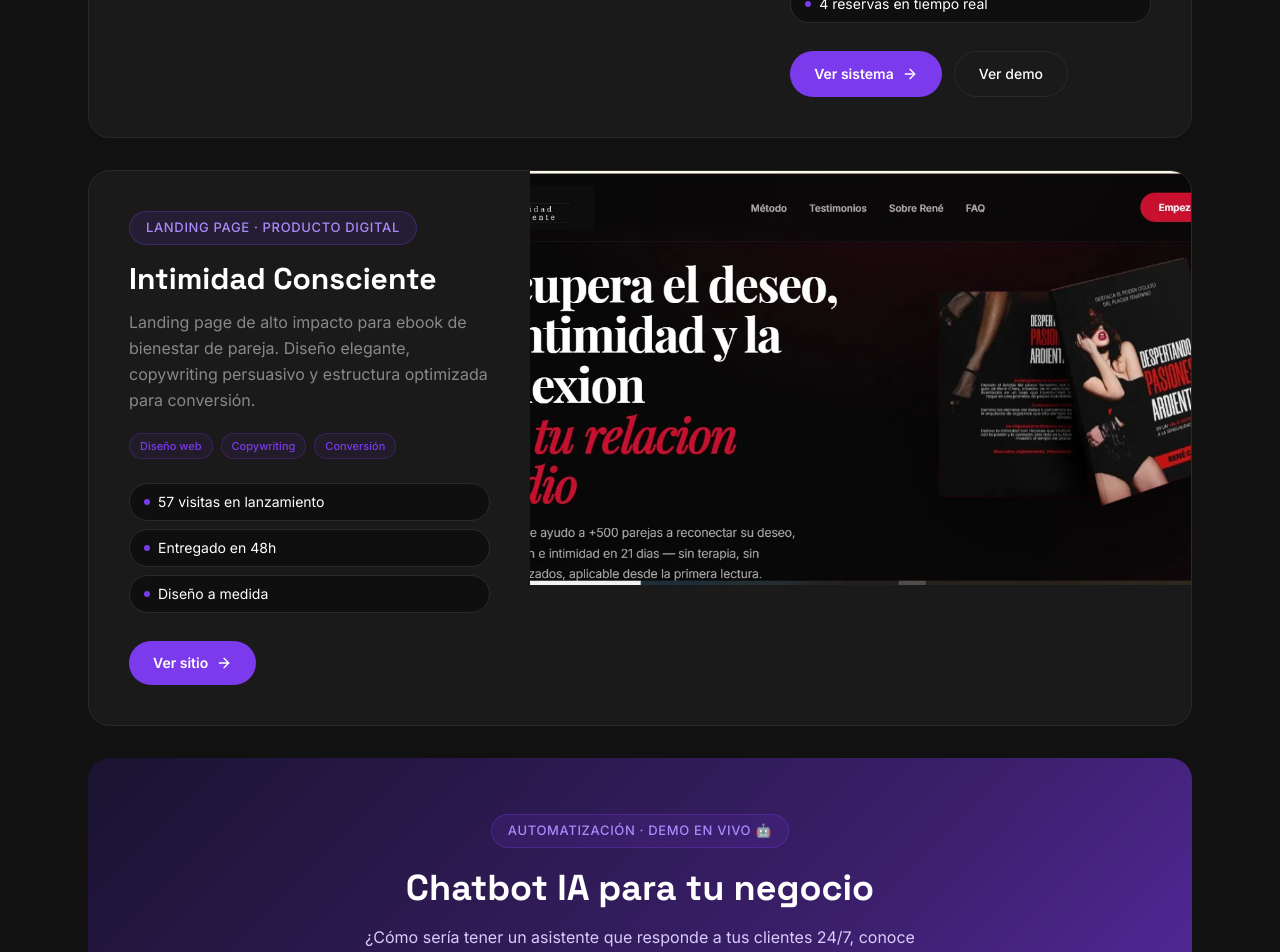
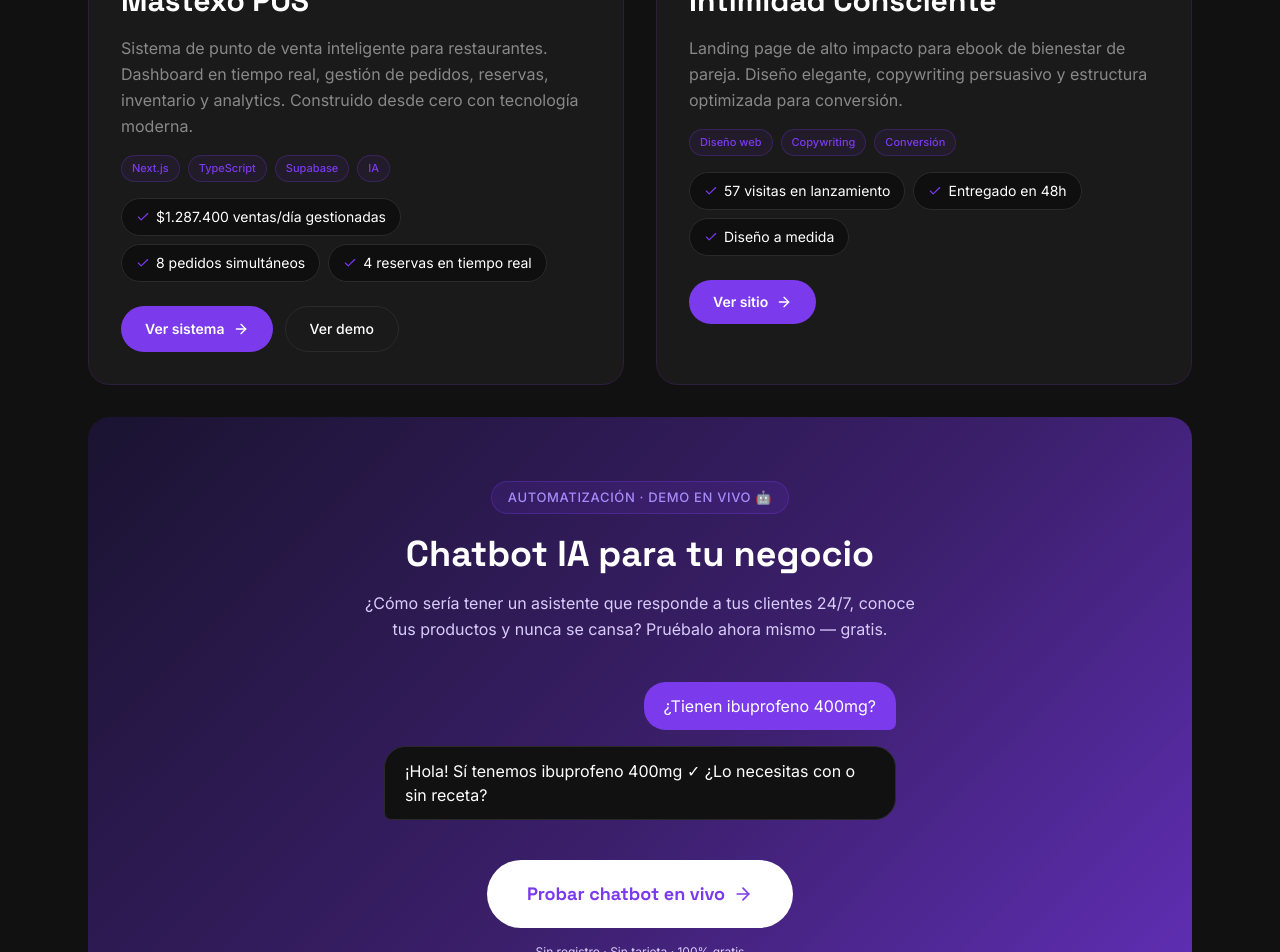
Before and after one commit to Octavio119/pagina-mastexo.com, a Next.js app in the folder app/: page /resultados in a window 1280 px wide. Shown: the part 1000-1952 px from the top of the page. Built offline with nearby package versions, Linux system fonts and the light colour scheme; no server answers.

Commit message:
style: mejora diseño cards resultados

```diff
--- a/app/src/app/resultados/ResultadosClient.tsx
+++ b/app/src/app/resultados/ResultadosClient.tsx
@@ -6,7 +6,7 @@ import Link from 'next/link'
 import { motion, useInView } from 'framer-motion'
 import Navbar from '@/components/Navbar'
 import Footer from '@/components/Footer'
-import { ArrowRight, Zap, Target, Headphones } from 'lucide-react'
+import { ArrowRight, Check, Zap, Target, Headphones } from 'lucide-react'
 
 /* ═══════════════════════ DATA ═══════════════════════ */
 
@@ -31,7 +31,6 @@ const PROJECTS = [
     ],
     image: '/portfolio/mastexoposcom.png.webp',
     imageAlt: 'Dashboard de Mastexo POS mostrando ventas del día, pedidos y reservas en tiempo real',
-    imageSide: 'left' as const,
     ctaHref: 'https://www.mastexopos.com/',
     ctaLabel: 'Ver sistema',
     secondaryHref: 'https://www.mastexopos.com/',
@@ -51,7 +50,6 @@ const PROJECTS = [
     ],
     image: '/portfolio/intimidadconsciente.png.webp',
     imageAlt: 'Hero de la landing page Intimidad Consciente, fondo negro con titular en rojo y blanco',
-    imageSide: 'right' as const,
     ctaHref: 'https://intimidadconsciente.es/',
     ctaLabel: 'Ver sitio',
     secondaryHref: null,
@@ -129,43 +127,44 @@ function StatCounter({ value, suffix, label }: { value: number; suffix: string;
 
 function MetricPill({ children }: { children: React.ReactNode }) {
   return (
-    <div className="inline-flex items-center gap-2 bg-[#0F0F0F] border border-[#2A2A2A] rounded-full px-3.5 py-2 text-xs sm:text-sm text-white">
-      <span className="w-1.5 h-1.5 rounded-full bg-[#7C3AED] flex-shrink-0" />
+    <div className="inline-flex items-center gap-1.5 bg-[#0F0F0F] border border-[#2A2A2A] rounded-full px-3.5 py-2 text-xs sm:text-sm text-white">
+      <Check size={14} className="text-[#7C3AED] flex-shrink-0" />
       {children}
     </div>
   )
 }
 
 function ProjectCard({ project }: { project: (typeof PROJECTS)[number] }) {
-  const imageOnRight = project.imageSide === 'right'
-
   return (
     <motion.div
       initial={{ opacity: 0, y: 40 }}
       whileInView={{ opacity: 1, y: 0 }}
       viewport={{ once: true, margin: '-100px' }}
       transition={{ duration: 0.6, ease: 'easeOut' }}
-      className="group card-dark rounded-2xl overflow-hidden transition-all duration-300 hover:scale-[1.02] hover:shadow-[0_0_60px_-15px_rgba(124,58,237,0.5)]"
+      className="group bg-[#1a1a1a] border border-[#2a1f3d] rounded-2xl overflow-hidden transition-all duration-300 hover:border-[#7C3AED] hover:shadow-[0_0_50px_-15px_rgba(124,58,237,0.4)] flex flex-col"
     >
-      <div className="grid grid-cols-1 lg:grid-cols-5">
-        <div className={`lg:col-span-3 relative aspect-[16/10] overflow-hidden ${imageOnRight ? 'lg:order-2' : ''}`}>
+      {/* Imagen enmarcada */}
+      <div className="p-4">
+        <div className="relative aspect-video rounded-xl overflow-hidden shadow-[0_0_40px_rgba(124,58,237,0.15)]">
           <Image
             src={project.image}
             alt={project.imageAlt}
             fill
             className="object-cover transition-transform duration-500 group-hover:scale-105"
-            sizes="(min-width: 1024px) 60vw, 100vw"
+            sizes="(min-width: 768px) 50vw, 100vw"
           />
         </div>
+      </div>
 
-        <div className={`lg:col-span-2 p-8 sm:p-10 flex flex-col justify-center ${imageOnRight ? 'lg:order-1' : ''}`}>
-          <span className="brand-badge self-start mb-4">{project.badge}</span>
-          <h3 className="font-[family-name:var(--font-space-grotesk)] text-2xl sm:text-3xl font-bold text-white mb-3">
+      {/* Contenido */}
+      <div className="p-8 flex flex-col gap-4">
+        <span className="brand-badge self-start">{project.badge}</span>
+        <h3 className="font-[family-name:var(--font-space-grotesk)] text-2xl sm:text-3xl font-bold text-white">
           {project.title}
         </h3>
-          <p className="text-[#888888] leading-relaxed mb-5">{project.description}</p>
+        <p className="text-[#888888] leading-relaxed">{project.description}</p>
 
-          <div className="flex flex-wrap gap-2 mb-6">
+        <div className="flex flex-wrap gap-2">
           {project.stack.map((s) => (
             <span
               key={s}
@@ -176,13 +175,13 @@ function ProjectCard({ project }: { project: (typeof PROJECTS)[number] }) {
           ))}
         </div>
 
-          <div className="flex flex-col gap-2 mb-7">
+        <div className="flex flex-wrap gap-2">
           {project.metrics.map((m) => (
             <MetricPill key={m}>{m}</MetricPill>
           ))}
         </div>
 
-          <div className="flex flex-wrap gap-3">
+        <div className="flex flex-wrap gap-3 mt-2">
           <a
             href={project.ctaHref}
             target="_blank"
@@ -201,7 +200,6 @@ function ProjectCard({ project }: { project: (typeof PROJECTS)[number] }) {
               {project.secondaryLabel}
             </a>
           )}
-          </div>
         </div>
       </div>
     </motion.div>
@@ -228,7 +226,7 @@ function ChatbotCard() {
       whileInView={{ opacity: 1, y: 0 }}
       viewport={{ once: true, margin: '-100px' }}
       transition={{ duration: 0.6, ease: 'easeOut' }}
-      className="rounded-2xl p-10 sm:p-14 text-center overflow-hidden transition-all duration-300 hover:scale-[1.02] hover:shadow-[0_0_60px_-15px_rgba(124,58,237,0.5)]"
+      className="rounded-2xl p-12 sm:p-16 text-center overflow-hidden transition-all duration-300 hover:scale-[1.02] hover:shadow-[0_0_60px_-15px_rgba(124,58,237,0.5)]"
       style={{ background: 'linear-gradient(135deg, #1A1330 0%, #3B1F6B 55%, #7C3AED 130%)' }}
     >
       <span className="brand-badge mb-5 inline-flex">AUTOMATIZACIÓN · Demo en vivo 🤖</span>
@@ -239,15 +237,15 @@ function ChatbotCard() {
         ¿Cómo sería tener un asistente que responde a tus clientes 24/7, conoce tus productos y nunca se cansa? Pruébalo ahora mismo — gratis.
       </p>
 
-      <div className="max-w-md mx-auto flex flex-col gap-3 mb-10 text-left">
+      <div className="max-w-lg mx-auto flex flex-col gap-4 mb-10 text-left">
         <div
-          className={`self-end bg-[#7C3AED] text-white text-sm px-4 py-2.5 rounded-2xl rounded-br-sm transition-opacity duration-500 ${
+          className={`self-end bg-[#7C3AED] text-white text-base px-5 py-3 rounded-2xl rounded-br-sm transition-opacity duration-500 ${
             inView ? 'opacity-100' : 'opacity-0'
           }`}
         >
           {CHAT_USER_MSG}
         </div>
-        <div className="self-start bg-[#111111] border border-[#2A2A2A] text-white text-sm px-4 py-2.5 rounded-2xl rounded-bl-sm min-h-[2.75rem]">
+        <div className="self-start bg-[#111111] border border-[#2A2A2A] text-white text-base px-5 py-3 rounded-2xl rounded-bl-sm min-h-[3.25rem]">
           {botText}
           {showBot && botText.length < CHAT_BOT_MSG.length && <span className="animate-pulse">▍</span>}
         </div>
@@ -255,9 +253,9 @@ function ChatbotCard() {
 
       <Link
         href="/demo/chatbot"
-        className="inline-flex items-center justify-center gap-2 bg-white text-[#7C3AED] font-[family-name:var(--font-space-grotesk)] font-bold text-base px-8 py-4 rounded-full hover:bg-white/90 transition-colors duration-200"
+        className="inline-flex items-center justify-center gap-2 bg-white text-[#7C3AED] font-[family-name:var(--font-space-grotesk)] font-bold text-lg px-10 py-5 rounded-full hover:bg-white/90 transition-colors duration-200"
       >
-        Probar chatbot en vivo <ArrowRight size={18} />
+        Probar chatbot en vivo <ArrowRight size={20} />
       </Link>
       <p className="mt-4 text-xs text-[#D9CCFB]">Sin registro · Sin tarjeta · 100% gratis</p>
     </motion.div>
@@ -274,7 +272,7 @@ export default function ResultadosClient() {
       <main className="bg-[#111111] min-h-screen">
 
         {/* ── HERO ── */}
-        <section className="pt-32 pb-20 px-4 sm:px-6 max-w-6xl mx-auto text-center">
+        <section className="pt-40 pb-20 px-4 sm:px-6 max-w-6xl mx-auto text-center">
           <h1 className="section-heading">
             Nuestro trabajo
             <br />
@@ -292,15 +290,17 @@ export default function ResultadosClient() {
         </section>
 
         {/* ── PROYECTOS ── */}
-        <section className="px-4 sm:px-6 max-w-6xl mx-auto pb-8 flex flex-col gap-8">
+        <section className="px-4 sm:px-6 max-w-6xl mx-auto pb-24">
+          <div className="grid grid-cols-1 md:grid-cols-2 gap-8 mb-8">
             {PROJECTS.map((p) => (
               <ProjectCard key={p.id} project={p} />
             ))}
+          </div>
           <ChatbotCard />
         </section>
 
         {/* ── POR QUÉ ELEGIRNOS ── */}
-        <section className="px-4 sm:px-6 max-w-6xl mx-auto py-20">
+        <section className="px-4 sm:px-6 max-w-6xl mx-auto py-24">
           <div className="grid grid-cols-1 sm:grid-cols-3 gap-10">
             {WHY_US.map(({ icon: Icon, title, desc }) => (
               <motion.div
```
Also changed, not shown: 1 other file (tests, documents, lock files or other folders). Lines whose indentation alone changed are shown as unchanged.
